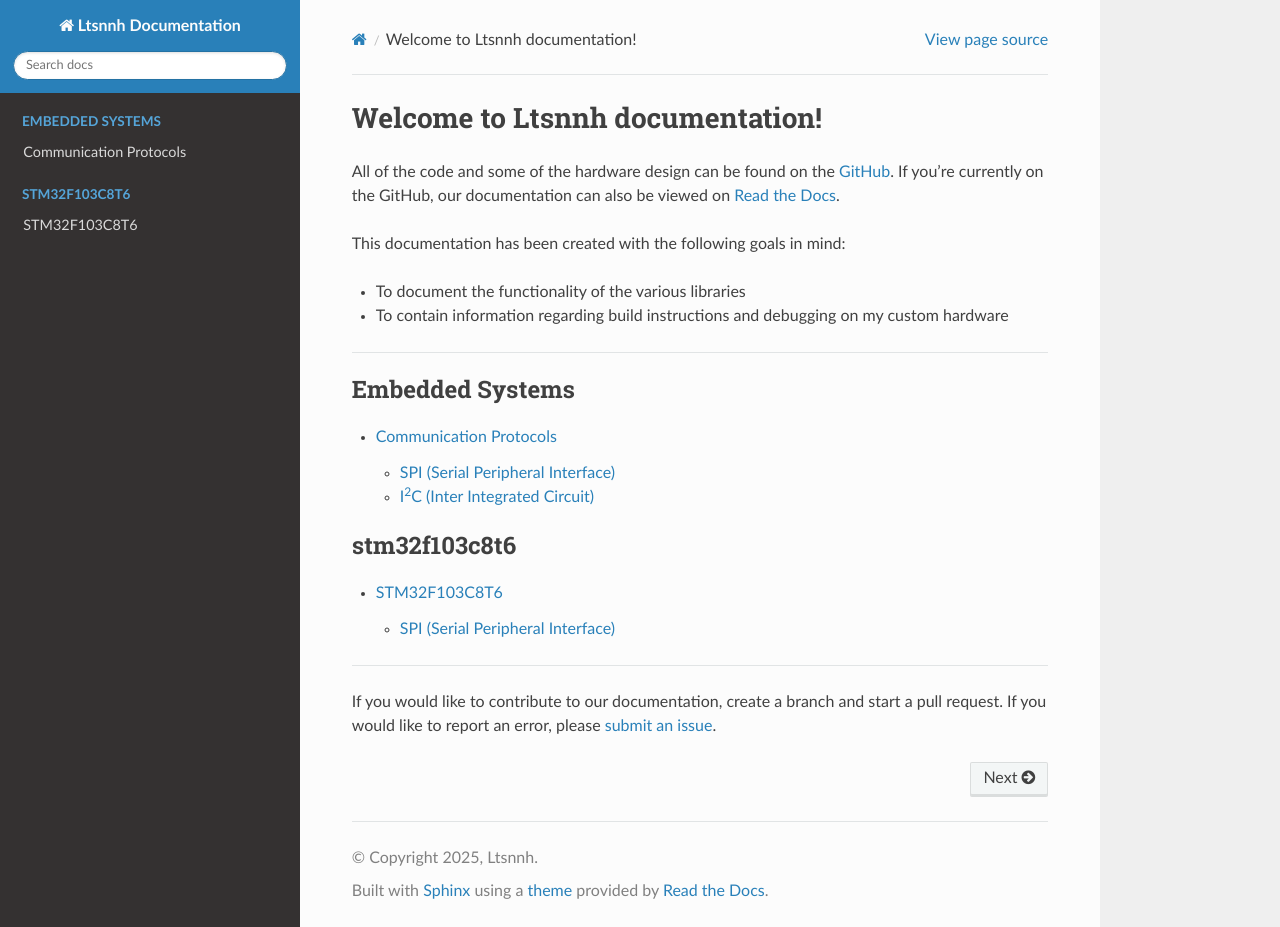
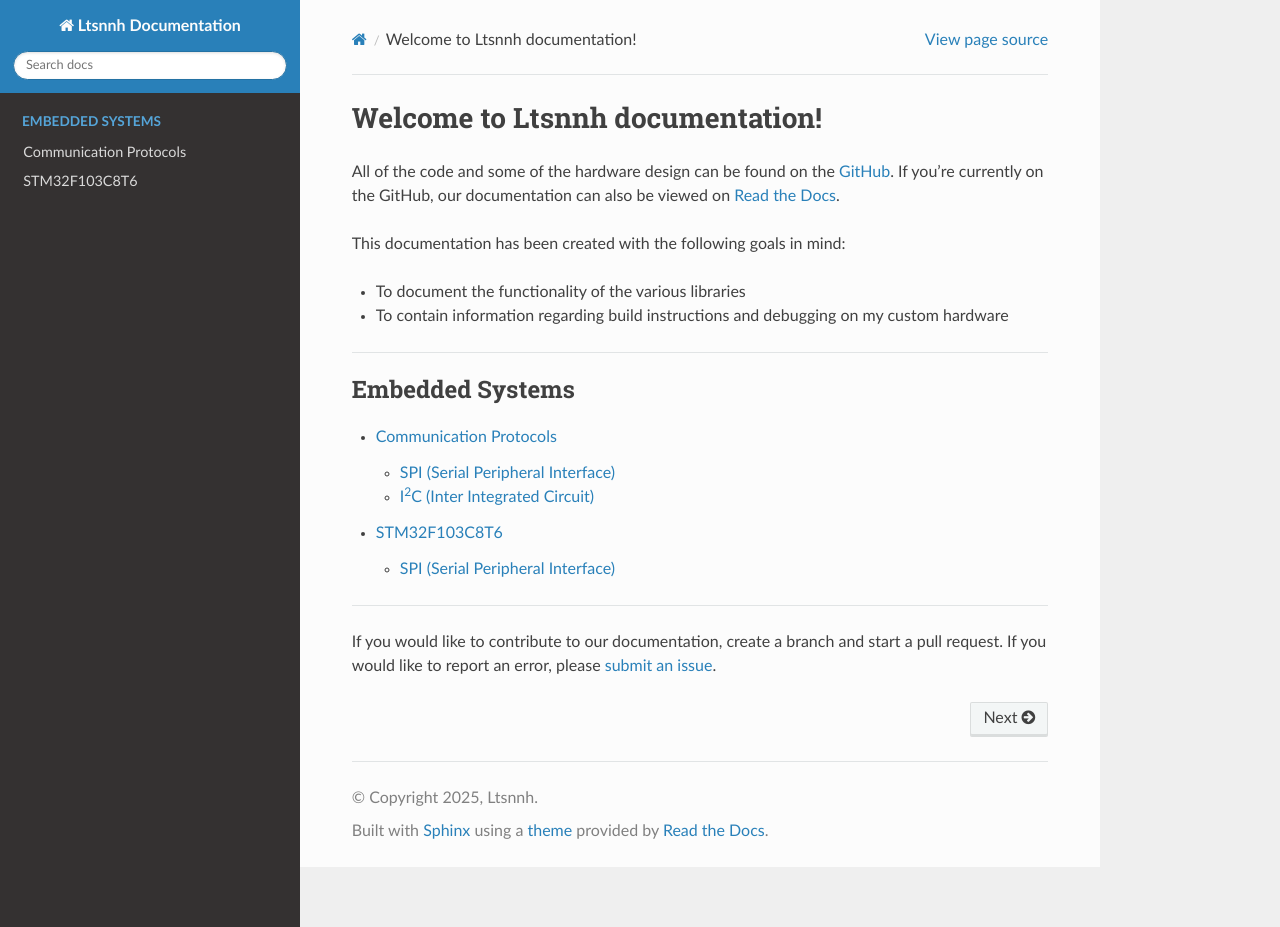
Before and after one commit to ltsnnh/documentation, a Sphinx documentation site: the page built from docs/source/index.rst, in a window 1280 px wide and 927 px high. Built offline with Sphinx 7.4.7 and the Read the Docs theme 3.1.0, drawn with Linux system fonts in a browser that asks for light colours.

Commit message:
fix pattern stm32 folder

```diff
--- a/docs/source/index.rst
+++ b/docs/source/index.rst
@@ -23,11 +23,6 @@ This documentation has been created with the following goals in mind:
    :maxdepth: 2
 
    communication-protocols/communication-protocols
-
-.. toctree::
-   :caption: stm32f103c8t6
-   :maxdepth: 2
-
    stm32f103c8t6/stm32f103c8t6
 
 --------------------------------------------------------------------------------
--- a/docs/source/stm32f103c8t6/stm32f103c8t6.rst
+++ b/docs/source/stm32f103c8t6/stm32f103c8t6.rst
@@ -8,6 +8,7 @@ Soon, ARM will also be present in higher numbers in the datacenter. These are al
 
 The device chosen to start this "difficult way" is the STMicroelectronics STM32F103C8T6. It's likely to remain the lowest-cost way for students and
 hobbyists alike to explore the ARM Cortex-M3 platform for quite some time. This part number is a mouthful, so let's break it down:
+
 - STM32 (STMicroelectronics platform, implies devices are based upon a 32-bit path)
 - F1 (device family)
 - 03 (subdivision of the device family, decides the CPU and peripheral capabilities of the device)
@@ -15,6 +16,7 @@ hobbyists alike to explore the ARM Cortex-M3 platform for quite some time. This
 
 The peripheral support of the STM32F103 is simply amazing when you consider its
 price. Peripherals included consist of:
+
 - 4 x 16-bit GPIO Ports (most are 5-volt tolerant)
 - 3 x USART (Universal Synchronous/Asynchronous Receiver/
 Transmitter)
@@ -23,7 +25,7 @@ Transmitter)
 - 2 x ADC (Analog Digital Converter)
 - 2 x DMA (Direct Memory Address controllers)
 - 4 x timers
-- watch dog timers
+- Watch Dog timers
 - 1 x USB controller
 - 1 x CAN controller
 - 1 x CRC generator
```
Also changed, not shown: other parts of docs/source/stm32f103c8t6/stm32f103c8t6.rst (+1 -1 lines), docs/source/stm32f103c8t6/spi.md (renamed from docs/source/stm32f103c8t6/spi/spi-func-desc.md).
